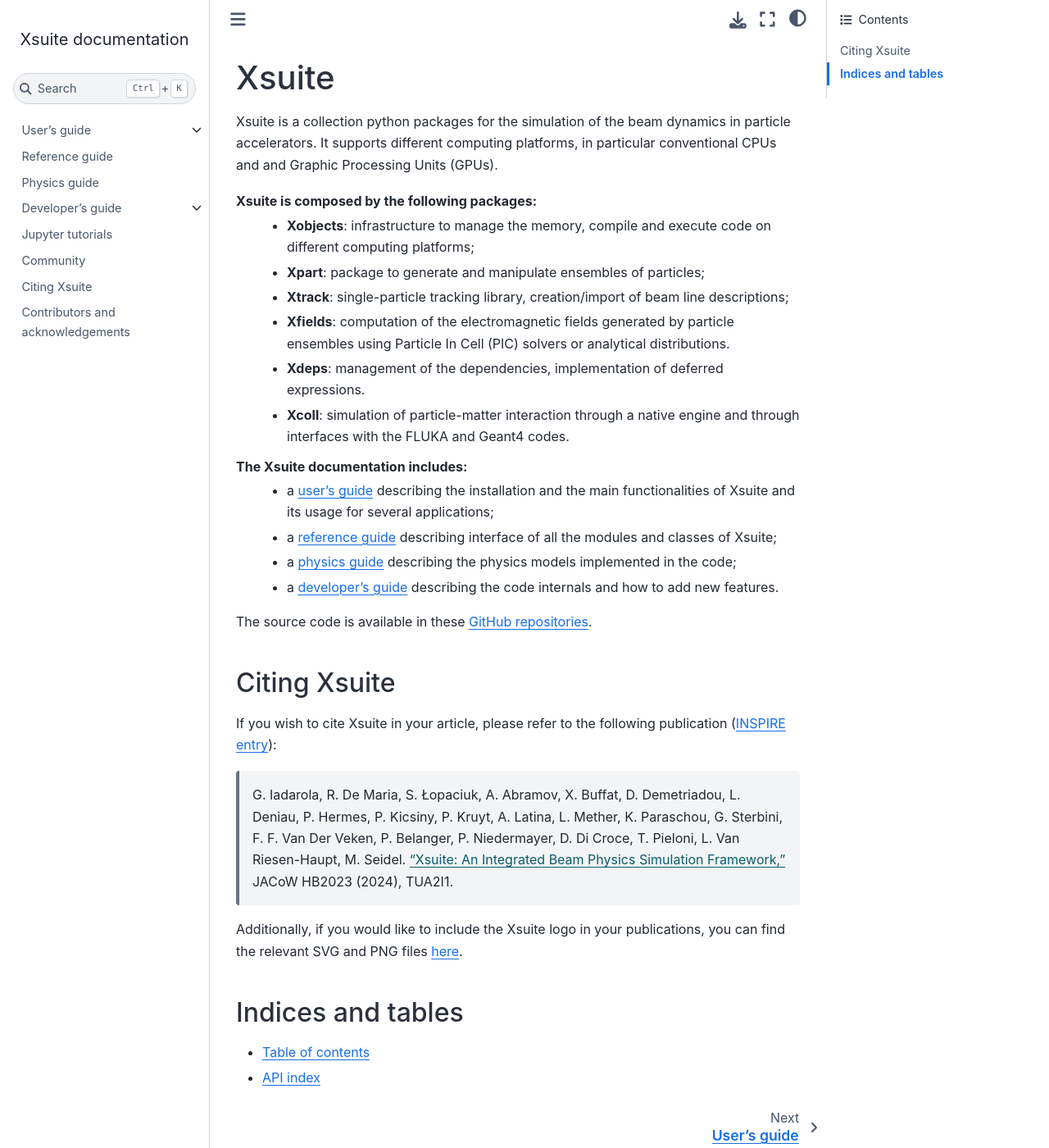
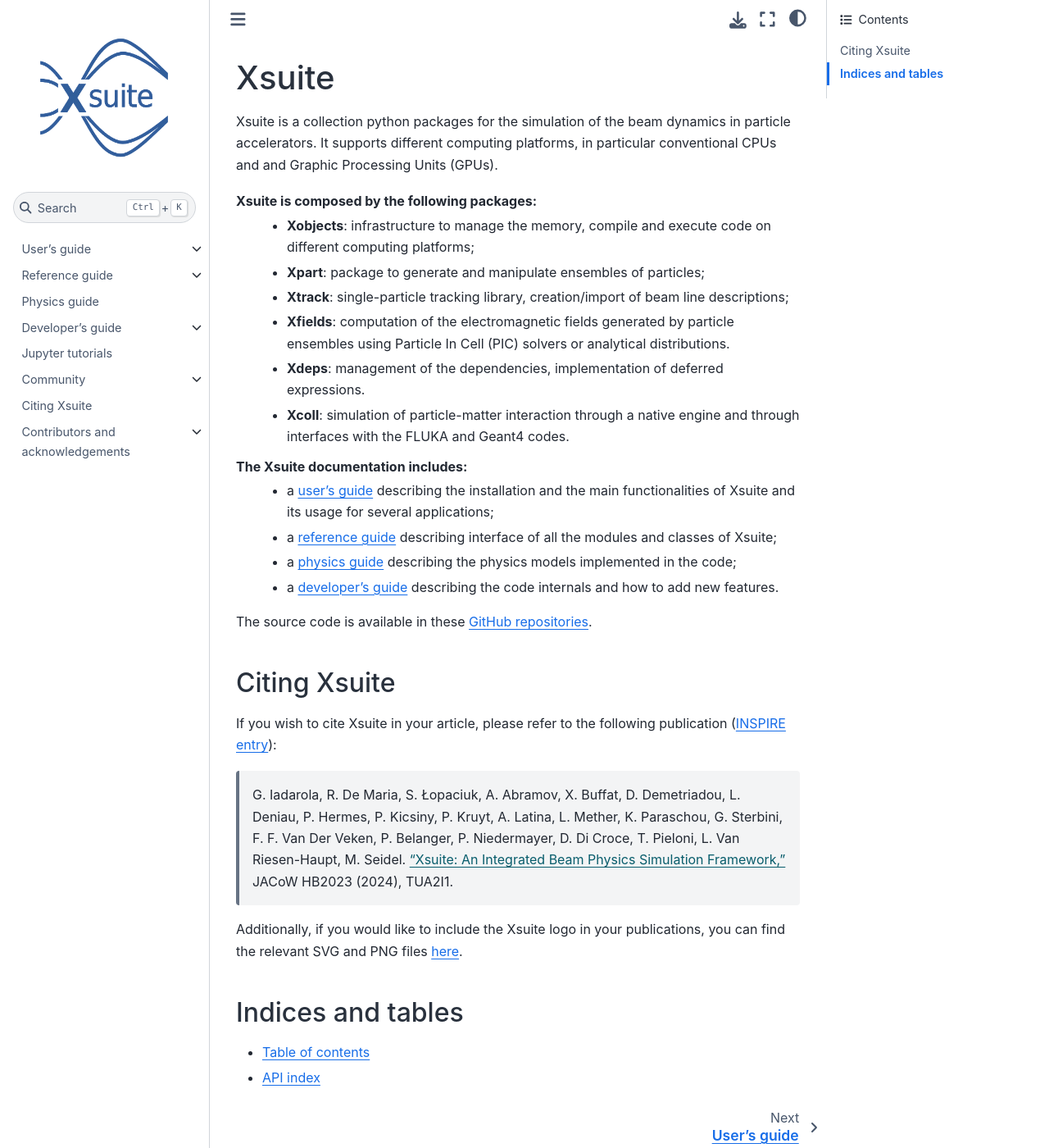
Before and after one commit to xsuite/xsuite, a Sphinx documentation site: the page built from docs/index.rst, in a window 1280 px wide and 1400 px high. Shown: the whole window at 82% size. Built offline with Sphinx 7.4.7 and the Sphinx Book theme 1.1.4, drawn with Linux system fonts in a browser that asks for light colours; pages that are not in the unit, such as notebooks, are missing from menus; the version number could not be read and is left out; some of the changed text lies outside the part shown.

Commit message:
Refine documentation logo, sidebar navigation, and syntax colors

```diff
--- a/docs/_static/custom.css
+++ b/docs/_static/custom.css
@@ -1,3 +1,14 @@
+/* Leave more room for navigation below the sidebar logo. */
+.bd-sidebar-primary .navbar-brand .logo__image {
+    width: 80%;
+    height: auto;
+}
+
+/* Soften the logo against the light page background. */
+html[data-theme="light"] .bd-sidebar-primary .navbar-brand .logo__image {
+    opacity: 0.85;
+}
+
 /* Keep in-page contents lists on the page background without a box. */
 nav.contents,
 div.topic.contents {
@@ -8,3 +19,10 @@
     box-shadow: none !important;
     padding: 0;
 }
+
+/* Use burgundy for strings in the light syntax palette. */
+html[data-theme="light"] .highlight :is(
+    .s, .sa, .sb, .sc, .dl, .sd, .s2, .se, .sh, .si, .sx, .sr, .s1, .ss
+) {
+    color: #a31515;
+}
--- /dev/null
+++ b/docs/_templates/sbt-sidebar-nav.html
@@ -0,0 +1,6 @@
+<nav class="bd-links bd-docs-nav" aria-label="Main">
+    <div class="bd-toc-item navbar-nav active">
+        {# Include page sections as well as document titles in the sidebar. #}
+        {{ sidebar_with_sections() }}
+    </div>
+</nav>
--- a/docs/conf.py
+++ b/docs/conf.py
@@ -475,13 +475,15 @@
 # The theme to use for HTML and HTML Help pages.  See the documentation for
 # a list of builtin themes.
 html_theme = 'sphinx_book_theme'
-html_logo = "figures/xsuite_logo.png"
+html_logo = "figures/xsuite_logo_muted_blue.png"
 
 # Theme options are theme-specific and customize the look and feel of a theme
 # further.  For a list of options available for each theme, see the
 # documentation.
 html_theme_options = {
-    'pygments_light_style': 'tango',
+    'pygments_light_style': 'rainbow_dash',
+    'max_navbar_depth': 3,
+    'footer_content_items': ['copyright.html', 'last-updated.html', 'extra-footer.html'],
 }
 
 # Add any paths that contain custom themes here, relative to this directory.
@@ -681,5 +683,26 @@
         finally:
             return super(AutoAutoSummary, self).run()
 
+def add_sidebar_sections(app, pagename, templatename, context, doctree):
+    from bs4 import BeautifulSoup
+    from pydata_sphinx_theme.toctree import add_collapse_checkboxes
+
+    def sidebar_with_sections():
+        # The theme's generator strips section links even with titles_only=False.
+        html = context['toctree'](
+            maxdepth=app.config.html_theme_options['max_navbar_depth'],
+            collapse=False, includehidden=True, titles_only=False)
+        soup = BeautifulSoup(html, 'html.parser')
+        for item in soup.select('li.current'):
+            item['class'].append('active')
+        for items in soup.find_all('ul', recursive=False):
+            items['class'] = [*items.get('class', []), 'nav', 'bd-sidenav']
+        add_collapse_checkboxes(soup)
+        return str(soup)
+
+    context['sidebar_with_sections'] = sidebar_with_sections
+
+
 def setup(app):
     app.add_directive('autoautosummary', AutoAutoSummary)
+    app.connect('html-page-context', add_sidebar_sections)
```
Also changed, not shown: docs/figures/xsuite_logo.png (added), docs/figures/xsuite_logo_muted_blue.png (added).
